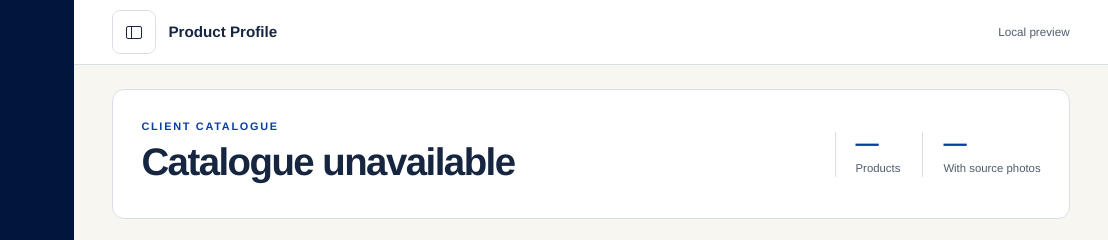
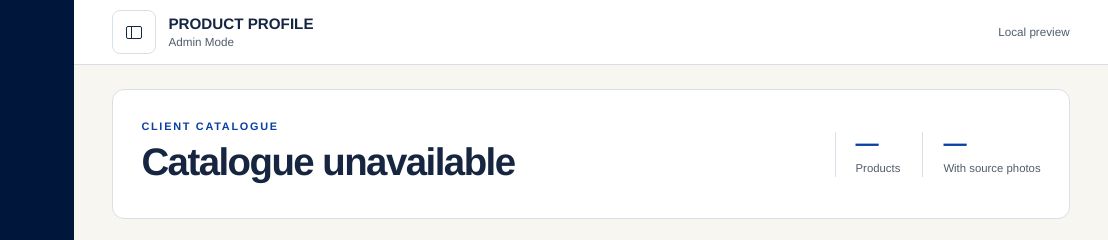
Before and after one commit to charlestarampi/noble-sourdough-website, a plain HTML site: page internal/client-catalogues/index.html in a window 1280 px wide. Shown: the top 240 px of the page, 172-1280 px from the left. Drawn offline with Linux system fonts and the light colour scheme; no server answers; files whose address does not match are found by name; a web font is replaced by a local one.

Commit message:
Label Product Profile guest and admin modes
Show the access mode beneath the shared Product Profile title.

Build output SHA-256 manifest: a0b4d54fbc849b7e7b4dfab559060e447610a753e3f4decf67f15f50495335cb

```diff
--- a/internal/client-catalogues/auth/server.mjs
+++ b/internal/client-catalogues/auth/server.mjs
@@ -290,7 +290,7 @@ async function serveGuestCatalogue(response, path, method) {
     const html = await readFile(join(contentRoot, "index.html"), "utf8");
     const guestHtml = html
       .replace("<title>Noble Sourdough Product Profile</title>", "<title>Noble Sourdough Guest Catalogue</title>")
-      .replace("<p>Product Profile</p>", "<p>Guest Catalogue</p>")
+      .replace('<span class="page-header-mode">Admin Mode</span>', '<span class="page-header-mode">Guest Mode</span>')
       .replace("<span>Local preview</span>", "")
       .replace("<span>Internal preview</span>", "<span>Guest view</span>");
     return send(response, 200, guestHtml, types.html);
--- a/internal/client-catalogues/index.html
+++ b/internal/client-catalogues/index.html
@@ -28,7 +28,10 @@
             <span class="sidebar-icon" aria-hidden="true"></span>
           </button>
           <img class="mobile-brand-mark" src="/favicon.png" alt="" width="32" height="32">
-          <p>Product Profile</p>
+          <div class="page-header-label">
+            <p>PRODUCT PROFILE</p>
+            <span class="page-header-mode">Admin Mode</span>
+          </div>
         </div>
         <div class="mobile-header-tools">
           <button class="button mobile-search" type="button" id="mobile-search" aria-label="Search products" aria-expanded="false" aria-controls="catalogue-search" disabled><span class="search-icon" aria-hidden="true"></span></button>
--- a/internal/client-catalogues/site.css
+++ b/internal/client-catalogues/site.css
@@ -65,6 +65,8 @@ img { display: block; max-width: 100%; }
 
 .page-header { position: sticky; z-index: 2; top: 0; display: flex; flex-wrap: wrap; justify-content: space-between; align-items: center; gap: 8px 16px; min-height: 64px; background: var(--surface); border-bottom: 1px solid var(--line); padding: 10px clamp(16px, 3vw, 44px); }
 .page-header-title { display: flex; align-items: center; gap: 12px; }
+.page-header-label { display: grid; gap: 2px; line-height: 1.2; }
+.page-header-mode { font-size: .73rem; color: var(--muted); }
 .page-header p { font-weight: 700; font-size: .95rem; }
 .page-header > span { font-size: .73rem; color: var(--muted); }
 .button, .page-header .profile-actions :is(a, button), .sort-control select, .view-options button, .filters button {
```
